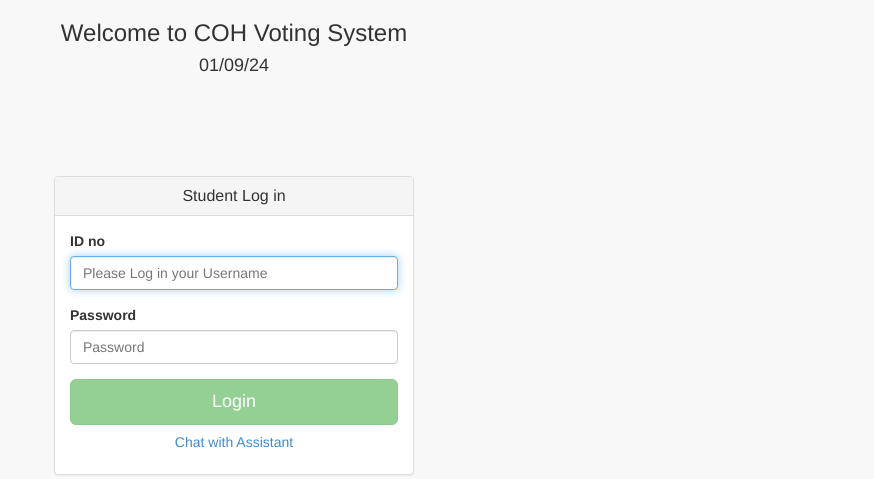
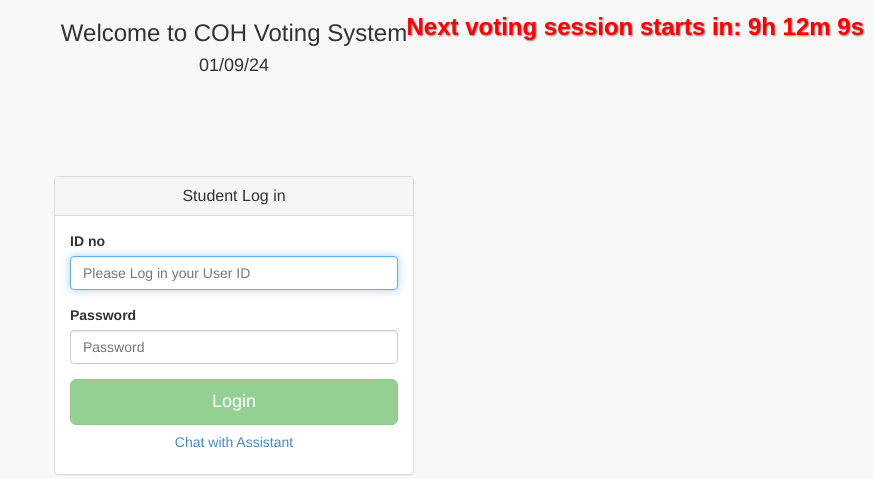
Before and after one commit to abenaewudzie/COH-Online-Voting-System, a PHP site: page / in a window 1280 px wide. Shown: the top 479 px of the page, without its empty margins (406-1280 px from the left). Run offline with PHP 8.4, Linux system fonts and the light colour scheme; data that the repository does not hold is empty.

Commit message:
Update index.php

```diff
--- a/index.php
+++ b/index.php
@@ -22,7 +22,7 @@
                             <fieldset>
                                 <div class="form-group">
                                     <label for="username">ID no</label>
-                                    <input class="form-control" placeholder="Please Log in your Username" name="idno" type="text" required="required" autofocus>
+                                    <input class="form-control" placeholder="Please Log in your User ID" name="idno" type="text" required="required" autofocus>
                                 </div>
                                 <div class="form-group">
                                     <label for="username">Password</label>
@@ -130,9 +130,29 @@
                     document.getElementById("countdownTimer").innerHTML = "Next voting session starts in: " + hours + "h " + minutes + "m " + seconds + "s";
                 }
             } else {
+                // Handle weekends
                 loginButton.disabled = true; // Disable login button on weekends
                 document.getElementById("votingStatus").innerHTML = "Voting is closed at this time.";
-                document.getElementById("countdownTimer").innerHTML = ""; // Clear countdown
+
+                // Countdown to next Monday at 8:00 AM
+                var nextVotingStartTime = new Date();
+                nextVotingStartTime.setUTCHours(8, 0, 0); // Set to 8:00 AM
+
+                // If today is Sunday, set to next week
+                if (dayOfWeek === 0) {
+                    nextVotingStartTime.setDate(now.getDate() + 1); // Set to Monday
+                } else {
+                    nextVotingStartTime.setDate(now.getDate() + (8 - dayOfWeek)); // Set to next Monday
+                }
+
+                var countdownTime = nextVotingStartTime - now; // Time until next voting starts
+
+                // Calculate hours, minutes, and seconds for countdown
+                var hours = Math.floor((countdownTime % (1000 * 60 * 60 * 24)) / (1000 * 60 * 60));
+                var minutes = Math.floor((countdownTime % (1000 * 60 * 60)) / (1000 * 60));
+                var seconds = Math.floor((countdownTime % (1000 * 60)) / 1000);
+
+                document.getElementById("countdownTimer").innerHTML = "Next voting session starts in: " + hours + "h " + minutes + "m " + seconds + "s";
             }
 
         }, 1000);
```
